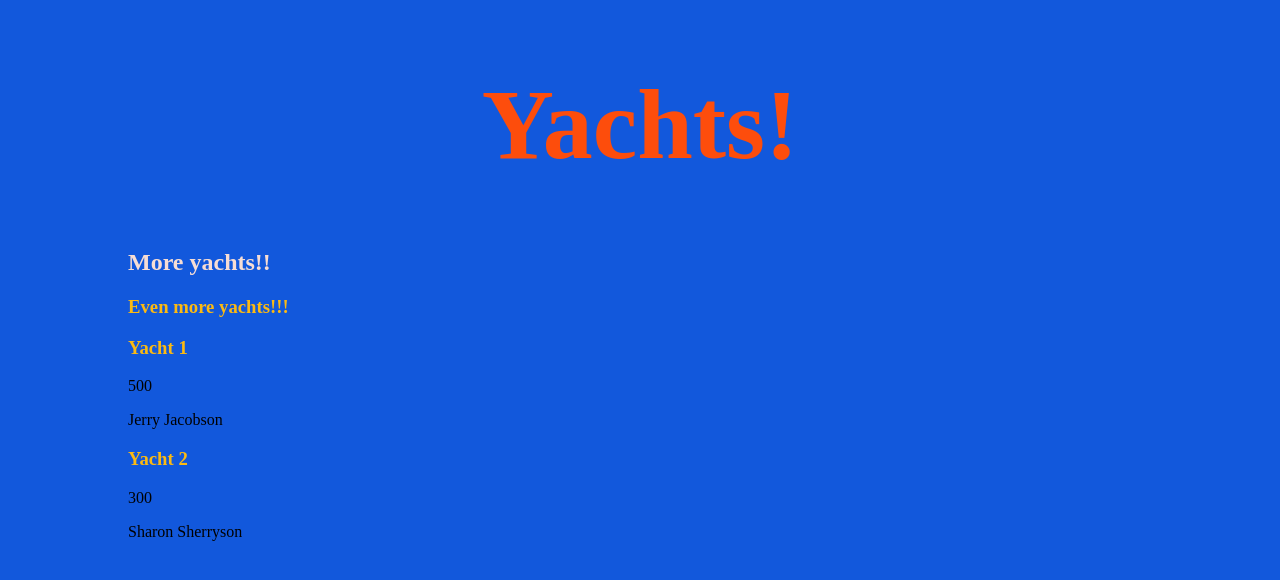
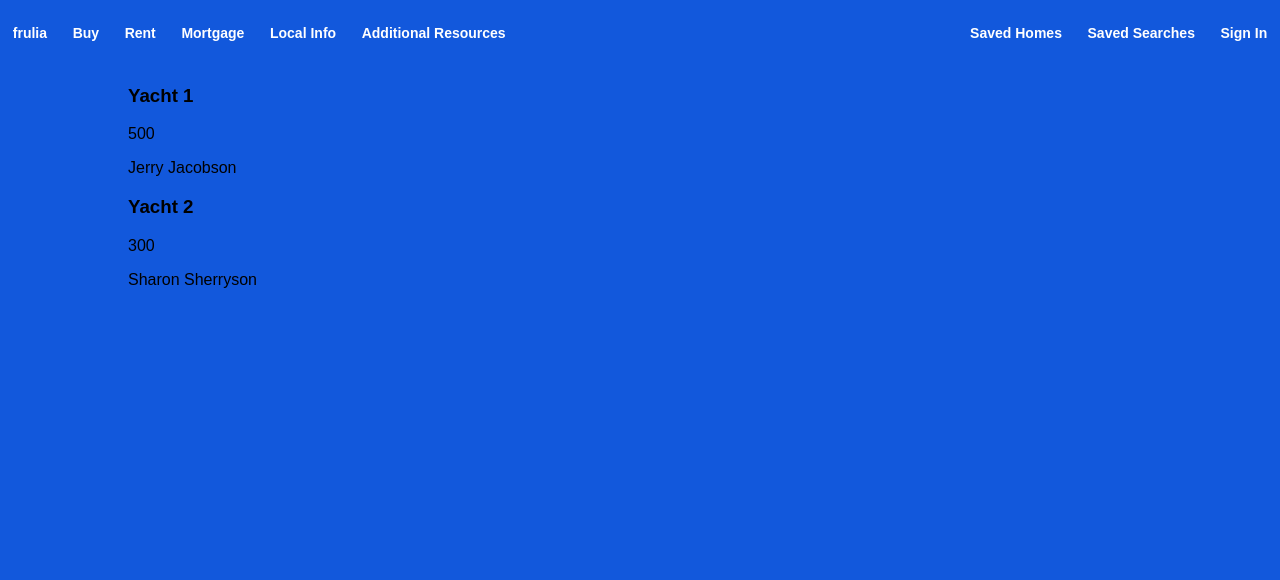
Before and after one commit to JWillZ94/evtmp, a plain HTML site: page index.html in a window 1280 px wide. Drawn offline with nearby package versions, Linux system fonts and the light colour scheme.

Commit message:
copying Trulia website

```diff
--- a/index.html
+++ b/index.html
@@ -5,18 +5,39 @@
   <meta name="viewport" content="width=device-width, initial-scale=1.0">
   <meta http-equiv="X-UA-Compatible" content="ie=edge">
   <link rel="stylesheet" href="styles.css">
-  <script
-  src="https://code.jquery.com/jquery-3.3.1.min.js"
-  integrity="sha256-FgpCb/KJQlLNfOu91ta32o/NMZxltwRo8QtmkMRdAu8="
-  crossorigin="anonymous"></script>
-  <title>Yacht Meeting</title>
+  <script src="https://code.jquery.com/jquery-3.3.1.min.js" integrity="sha256-FgpCb/KJQlLNfOu91ta32o/NMZxltwRo8QtmkMRdAu8=" crossorigin="anonymous"></script>
+  <title>Frulia</title>
 </head>
 <body>
+  <nav id="main-nav">
+    <ul class="nav-section">
+      <li><a id="logo" href="">frulia</a></li>
+      <li id="buy-link">
+        <a href="">Buy</a>
+      </li>
+      <li><a href="">Rent</a></li>
+      <li><a href="">Mortgage</a></li>
+      <li><a href="">Local Info</a></li>
+      <li><a href="">Additional Resources</a></li>
+    </ul>
+    <ul class="nav-section">
+      <li><a href="">Saved Homes</a></li>
+      <li><a href="">Saved Searches</a></li>
+      <li><a href="">Sign In</a></li>
+    </ul>
+  </nav>
   <div class="container">
-    <h1 id="title-1">Yachts!</h1>
-    <h2 id="title-2">More yachts!!</h2>
-    <h3 id="title-3">Even more yachts!!!</h3>
+
   </div>
+
+  <ul id="buy-dropdown" class="dropdown">
+    <li><a href="">Homes for Sale</a></li>
+    <li><a href="">Open Houses</a></li>
+    <li><a href="">New Homes</a></li>
+    <li><a href="">Recently Sold</a></li>
+    <hr>
+    <li><a href="">See Newest Listings</a></li>
+  </ul>
 
   <script src="main.js"></script>
 </body>
--- a/main.js
+++ b/main.js
@@ -1,13 +1,17 @@
 const terColor = "#FCBA12";
 
 $(function() {
-  $('#title-1')
-    .css('font-size', '100px')
-    .click(function() {
-      $(this).hide(function() {
-        $(this).slideDown();
-      });
-    });
+
+  $("#buy-dropdown").hide();
+
+  $("#buy-link").hover(
+    function() {
+      $("#buy-dropdown").show();
+    },
+    function() {
+      $("#buy-dropdown").hide();
+    }
+  );
 
   $.get('./data.json', function(data) {
     for (let yacht of data) {
--- a/styles.scss
+++ b/styles.scss
@@ -1,12 +1,14 @@
 $mainColor: #FD4D0C;
 $secColor: #F7DDD4;
 $terColor: #FCBA12;
+$mainTextColor: #fff;
 $bg-color-1: #1258DC;
 $bg-color-2: #342809;
 
 body {
   margin: 0;
   background: $bg-color-1;
+  font-family: sans-serif;
 }
 
 .container {
@@ -14,15 +16,40 @@ body {
   margin: auto;
 }
 
-#title-1 {
-  color: $mainColor;
-  text-align: center;
+// #logo {
+//   font-size: 1.6em;
+// }
+
+#main-nav {
+  display: flex;
+  justify-content: space-between;
 }
 
-h2 {
-  color: $secColor;
+.nav-section {
+  display: flex;
+  list-style-type: none;
+  padding: 0;
 }
 
-h3 {
-  color: $terColor;
+.nav-section > li {
+  padding: 0.5rem 0.8rem;
+  font-weight: bold;
+  border: 0 solid;
 }
+
+.nav-section > li:hover {
+  background: $mainColor;
+  border-radius: 5px;
+  cursor: pointer;
+}
+
+.nav-section > li > a {
+  color: $mainTextColor;
+  text-decoration: none;
+  font-size: 14px;
+}
+
+.dropdown {
+  display: hidden;
+  padding: 0;
+}
```
Also changed, not shown: styles.css, 1 other file.
